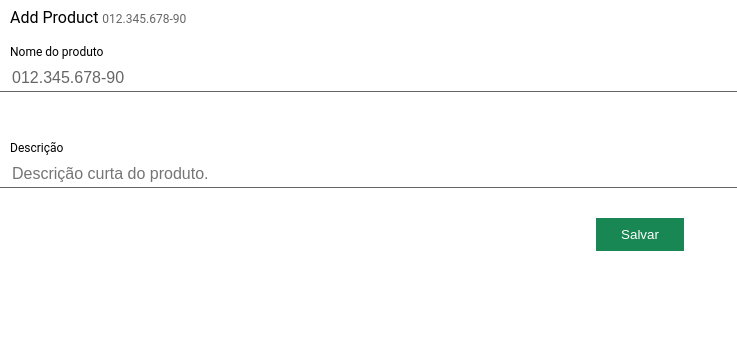
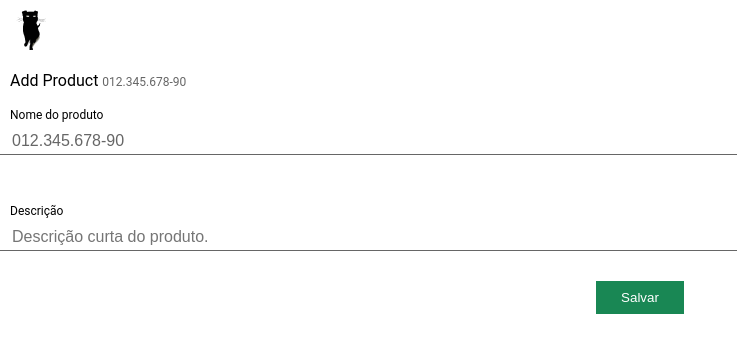
Before and after one commit to gardin1992/react-clean-architecture, a React (Create React App) app: page /product-management in a window 1280 px wide. Shown: the top 352 px of the page, without its empty margins (0-737 px from the left). Built offline with nearby package versions, Linux system fonts and the light colour scheme.

Commit message:
add app header

```diff
--- a/src/app/main/index.tsx
+++ b/src/app/main/index.tsx
@@ -1,9 +1,14 @@
+import { Header } from "app/presentation/components/header";
 import GlobalStyle from "app/presentation/styles/global";
 import Router from "./routes/router";
+import ImgLogo from "assets/logo.png";
 
 function Main() {
+  const title = process.env.REACT_APP_NAME;
+
   return (
     <>
+      <Header title={title} logo={ImgLogo} />
       <Router />
       <GlobalStyle />
     </>
--- /dev/null
+++ b/src/app/presentation/components/header/index.tsx
@@ -0,0 +1,17 @@
+import { SHeader, SHeaderLogo, SHeaderTitle } from "./styles";
+
+export type HeaderProp = {
+  title?: string;
+  logo: string;
+};
+
+export function Header({ logo, title }: HeaderProp) {
+  return (
+    <SHeader>
+      <SHeaderLogo>
+        <img src={logo} alt="logo" title="logo" />
+      </SHeaderLogo>
+      <SHeaderTitle>{title}</SHeaderTitle>
+    </SHeader>
+  );
+}
--- /dev/null
+++ b/src/app/presentation/components/header/styles.tsx
@@ -0,0 +1,18 @@
+import styled from "styled-components";
+
+export const SHeaderLogo = styled.figure`
+  padding: 10px;
+  display: inline-block;
+`;
+
+export const SHeaderTitle = styled.h1`
+  display: inline-block;
+  font-size: 16px;
+  font-weight: bold;
+`;
+
+export const SHeader = styled.header`
+  flex-direction: row;
+  align-items: center;
+  display: flex;
+`;
```
Also changed, not shown: src/assets/logo.png (added).
